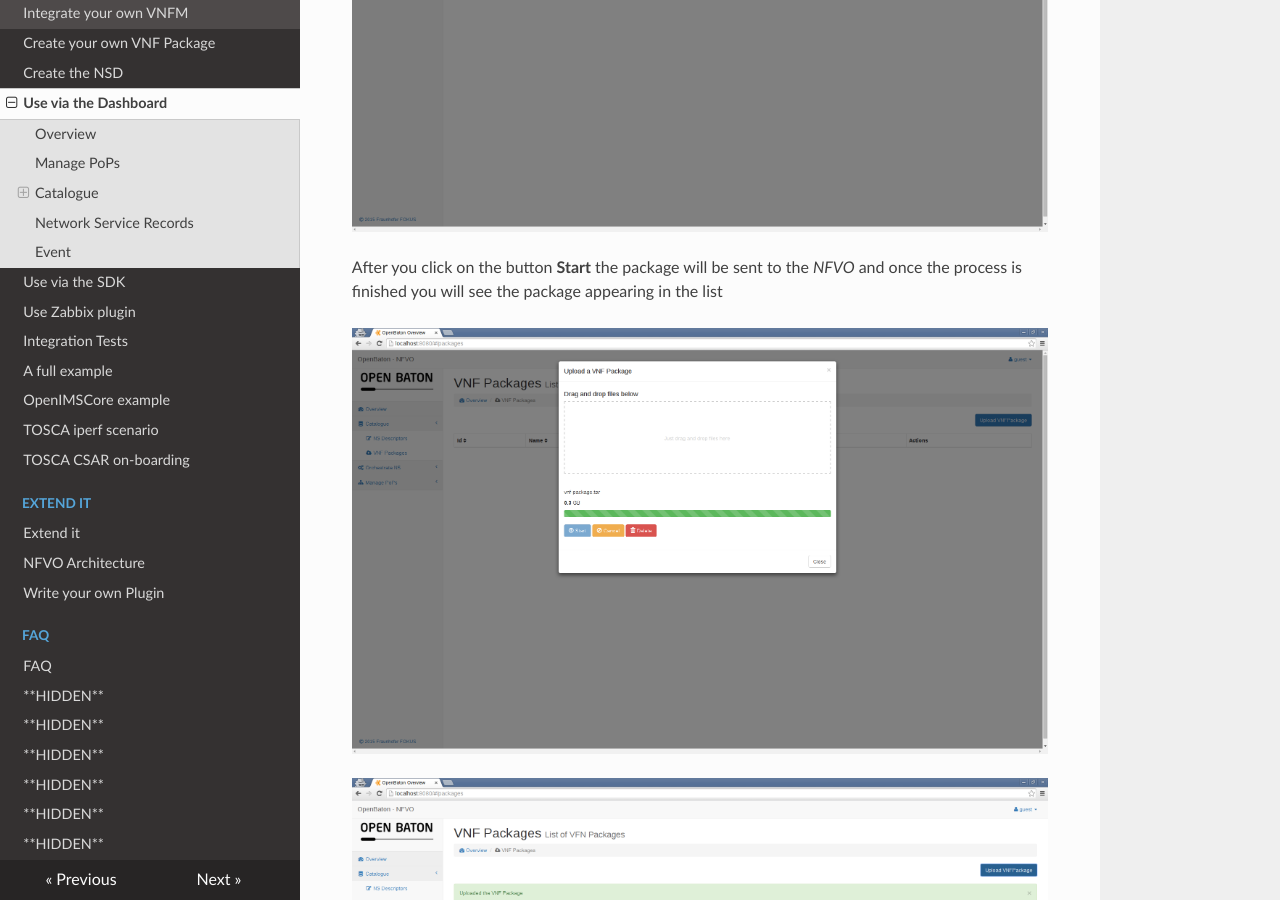
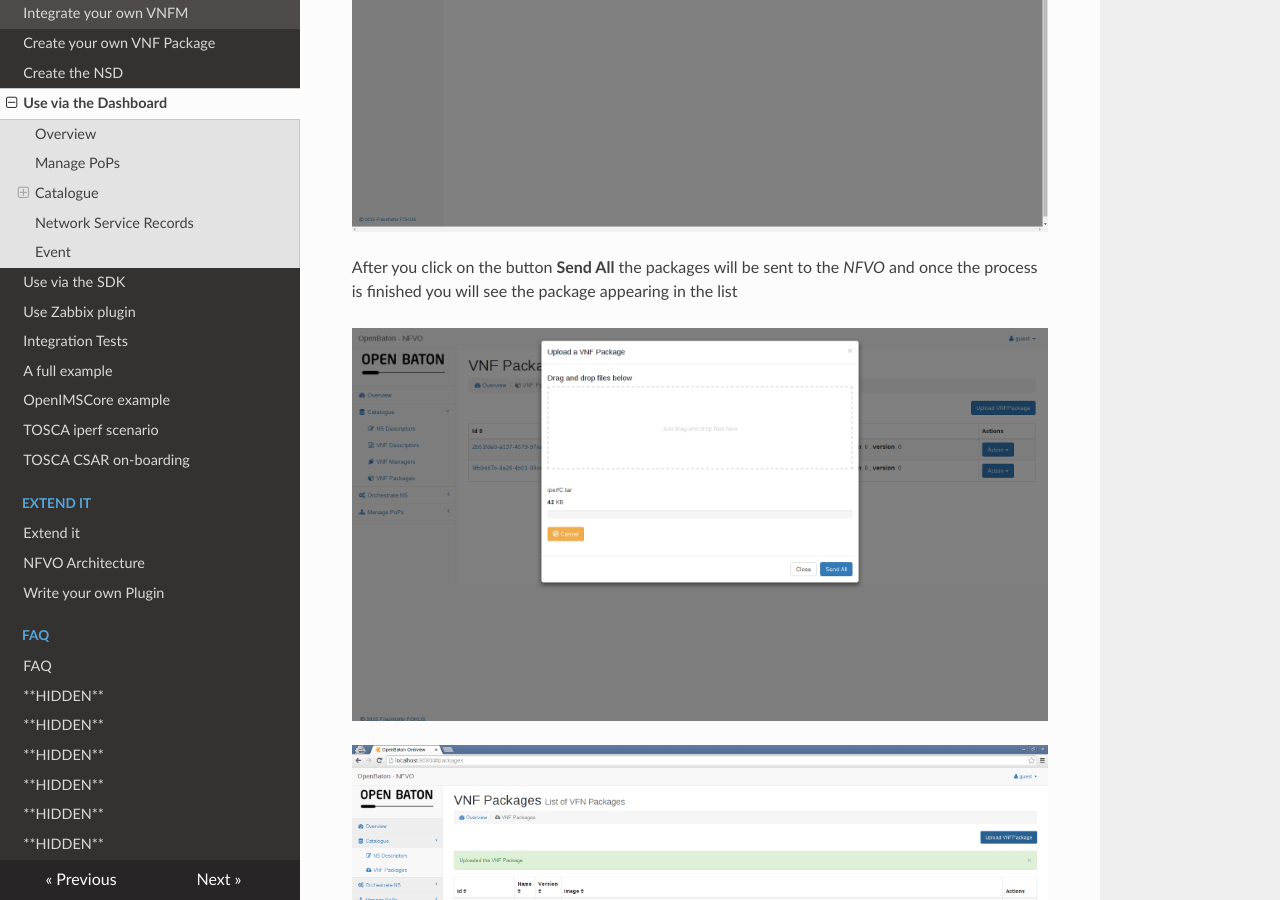
Before and after one commit to openbaton/docs, an MkDocs documentation site: the page built from docs/nfvo-how-to-use-gui.md, in a window 1280 px wide and 900 px high, scrolled down 11335 px. Built offline with MkDocs 1.6.1, drawn with Linux system fonts in a browser that asks for light colours; nearby versions of some CDN libraries; old or Windows-style settings are respelled for this version of MkDocs.

Commit message:
Updated the vnfPackage picture

```diff
--- a/docs/nfvo-how-to-use-gui.md
+++ b/docs/nfvo-how-to-use-gui.md
@@ -122,7 +122,7 @@
 
 ![Drag&Drop modal][drag_drop]
 
-After you click on the button **Start** the package will be sent to the _NFVO_ and once the process is finished you will see the package appearing in the list
+After you click on the button **Send All** the packages will be sent to the _NFVO_ and once the process is finished you will see the package appearing in the list
 
 ![Drag&Drop modal start][drag_drop1]
 
```
Also changed, not shown: docs/images/nfvo-how-to-use-gui-drag-drop1.png.
